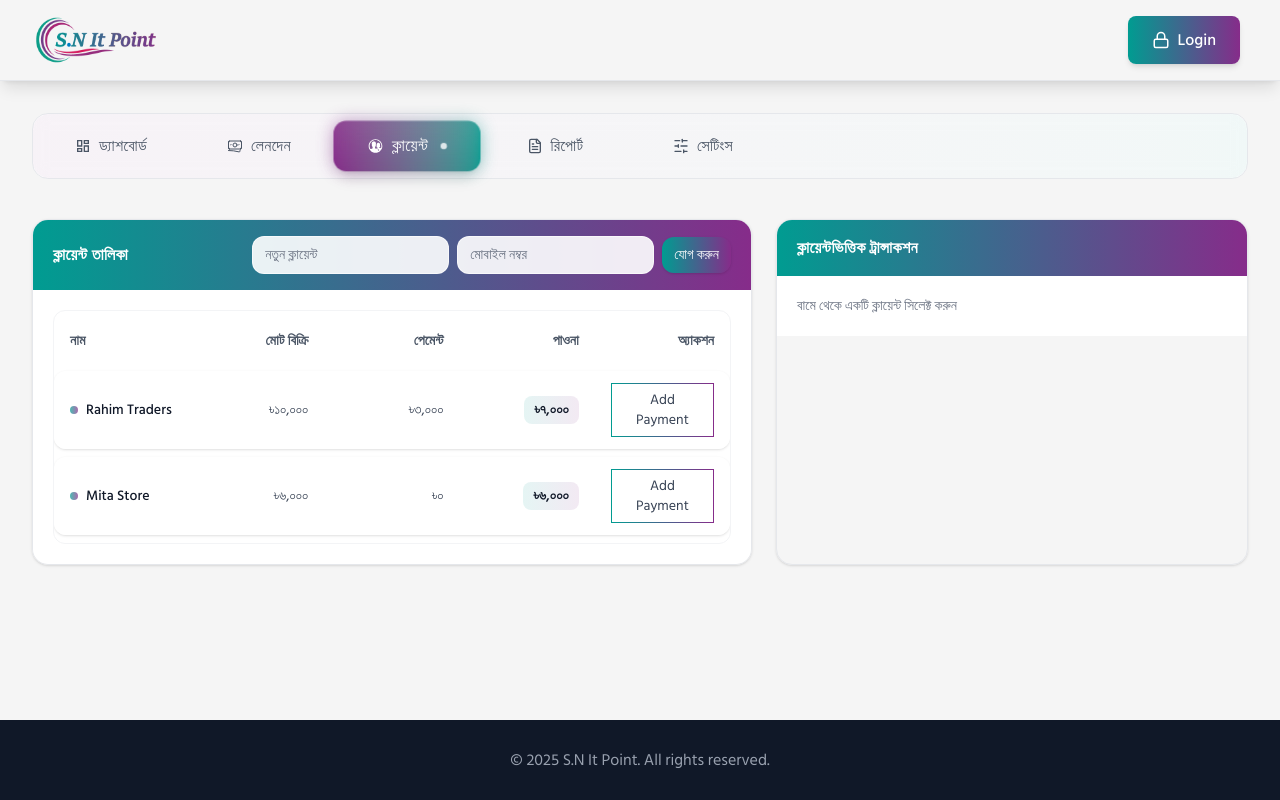
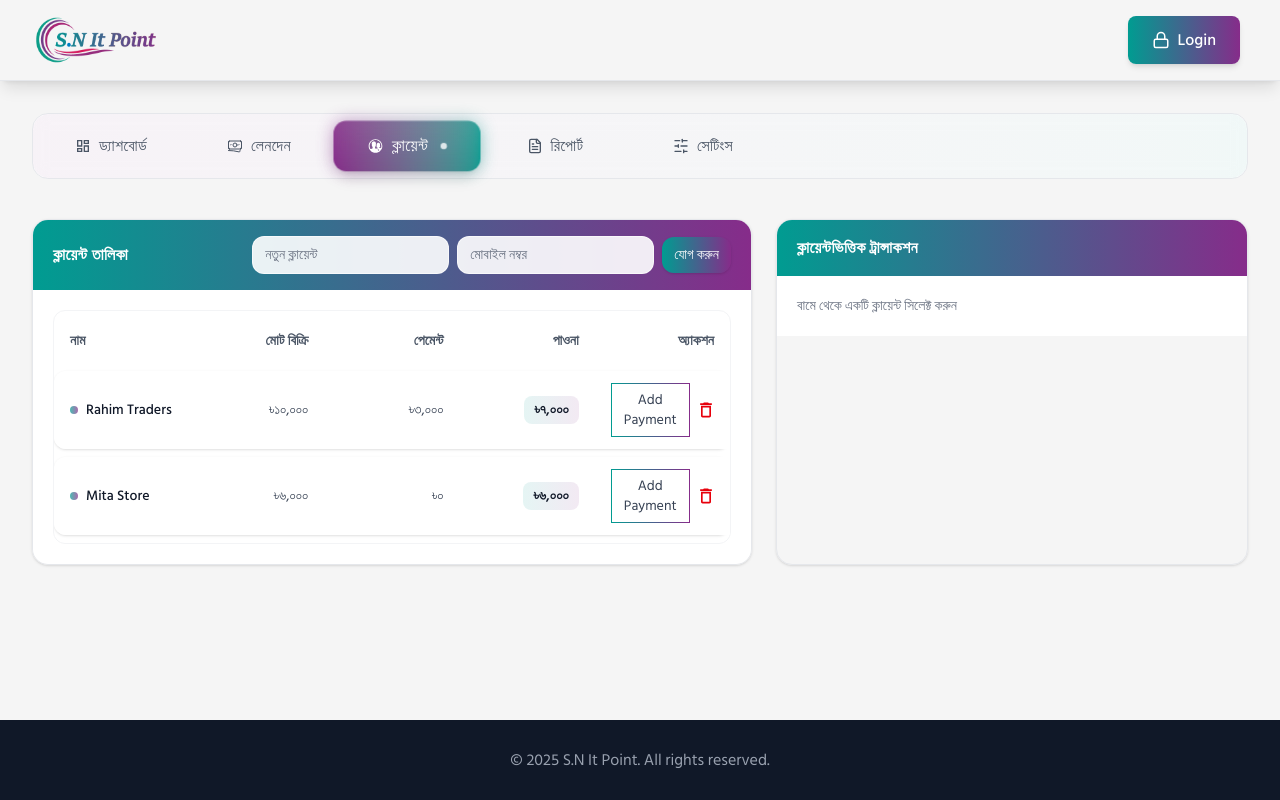
Before and after one commit to nexroxdigital/Nexrox-MBanking-Business-Management-Frontend, a React (Vite) app: page / in a window 1280 px wide. Both pictures are taken after a click on the button "ক্লায়েন্ট". Built offline with nearby package versions, Linux system fonts and the light colour scheme.

Commit message:
add delete alert modal in settings and client's section

```diff
--- a/src/demoPages/Clients.jsx
+++ b/src/demoPages/Clients.jsx
@@ -1,4 +1,6 @@
 import { useEffect, useMemo, useState } from "react";
+import { MdDeleteOutline } from "react-icons/md";
+import Swal from "sweetalert2";
 import { clamp2, computeClientStats, fmtBDT, todayISO, uid } from "./utils";
 
 export default function Clients({ ctx }) {
@@ -113,6 +115,62 @@ export default function Clients({ ctx }) {
     .filter((t) => t.clientId === selected)
     .sort((a, b) => b.date.localeCompare(a.date));
 
+  // delete client handler
+  function deleteClient(clientId) {
+    const client = state.clients.find((c) => c.id === clientId);
+
+    Swal.fire({
+      title: "আপনি কি নিশ্চিত?",
+      text: `${client?.name || "এই ক্লায়েন্ট"} ডিলিট হয়ে যাবে!`,
+      icon: "warning",
+      showCancelButton: true,
+      confirmButtonColor: "#009C91",
+      cancelButtonColor: "#d33",
+      confirmButtonText: "হ্যাঁ, ডিলিট করুন",
+      cancelButtonText: "বাতিল",
+    }).then((result) => {
+      if (result.isConfirmed) {
+        const nextClients = state.clients.filter((c) => c.id !== clientId);
+        const nextTx = state.transactions.map((t) =>
+          t.clientId === clientId
+            ? {
+                ...t,
+                clientId: null,
+                clientName: t.clientName || client?.name || "(Deleted Client)",
+              }
+            : t
+        );
+
+        // log + dispatch
+        const next = {
+          ...state,
+          clients: nextClients,
+          transactions: nextTx,
+          logs: [
+            ...state.logs,
+            {
+              id: uid("log"),
+              ts: new Date().toISOString(),
+              msg: `ক্লায়েন্ট ডিলিট: ${client?.name ?? clientId}`,
+            },
+          ],
+        };
+        dispatch({ type: "SAVE", payload: next });
+
+        // clear selection
+        if (selected === clientId) setSelected(null);
+
+        Swal.fire({
+          title: "ডিলিট হয়েছে!",
+          text: "ক্লায়েন্ট সফলভাবে ডিলিট করা হয়েছে।",
+          icon: "success",
+          showConfirmButton: false,
+          timer: 1500,
+        });
+      }
+    });
+  }
+
   return (
     <section className="grid md:grid-cols-5 gap-6 mt-10">
       {/* Left: Client List */}
@@ -184,6 +242,14 @@ export default function Clients({ ctx }) {
                     />
                     <span className="truncate text-left">{r.name}</span>
                   </button>
+
+                  <button
+                    className="text-red-600 hover:bg-red-50 transition relative flex items-center justify-center"
+                    title="Delete Client"
+                    onClick={() => deleteClient(r.id)}
+                  >
+                    <MdDeleteOutline size={20} />
+                  </button>
                 </div>
 
                 <div className="grid grid-cols-2 gap-3 text-xs mb-3">
@@ -201,7 +267,7 @@ export default function Clients({ ctx }) {
                   </div>
                 </div>
 
-                <div className="flex items-center justify-between">
+                <div className="grid grid-cols-2 gap-3 text-xs">
                   <div>
                     <span className="text-gray-500 block text-xs">পাওনা</span>
                     <span
@@ -313,7 +379,7 @@ export default function Clients({ ctx }) {
                       </span>
                     </td>
 
-                    <td className="py-3 px-4 text-right rounded-r-xl">
+                    <td className="py-3 px-4 text-right rounded-r-xl flex gap-1.5">
                       <button
                         className="px-3 py-1.5 rounded-lg border text-gray-700 hover:bg-white transition relative"
                         onClick={() => openPayModal(r.id)}
@@ -326,6 +392,14 @@ export default function Clients({ ctx }) {
                         }}
                       >
                         Add Payment
+                      </button>
+
+                      <button
+                        className="text-red-600 hover:bg-red-50 transition relative flex items-center justify-center"
+                        onClick={() => deleteClient(r.id)}
+                        title="Delete Client"
+                      >
+                        <MdDeleteOutline size={20} />
                       </button>
                     </td>
                   </tr>
--- a/src/demoPages/Settings.jsx
+++ b/src/demoPages/Settings.jsx
@@ -1,4 +1,5 @@
 import { useEffect, useRef, useState } from "react";
+import Swal from "sweetalert2";
 import { Field } from "./Field";
 import { clamp2, computeBalances, fmtBDT, uid } from "./utils";
 
@@ -84,7 +85,17 @@ export default function Settings({ ctx }) {
   }
 
   function removeNumber(id) {
-    if (!confirm("ডিলিট করবেন?")) return;
+    Swal.fire({
+      title: "আপনি কি নিশ্চিত?",
+      text: "এই নম্বরটি মুছে ফেলা হবে!",
+      icon: "warning",
+      showCancelButton: true,
+      confirmButtonColor: "#009C91",
+      cancelButtonColor: "#d33",
+      confirmButtonText: "হ্যাঁ, ডিলিট করুন",
+      cancelButtonText: "বাতিল",
+    }).then((result) => {
+      if (result.isConfirmed) {
         const next = {
           ...state,
           numbers: state.numbers.filter((n) => n.id !== id),
@@ -97,7 +108,18 @@ export default function Settings({ ctx }) {
             },
           ],
         };
+
         dispatch({ type: "SAVE", payload: next });
+
+        Swal.fire({
+          title: "ডিলিট হয়েছে!",
+          text: "নম্বরটি সফলভাবে ডিলিট করা হয়েছে।",
+          icon: "success",
+          showConfirmButton: false,
+          timer: 1500,
+        });
+      }
+    });
   }
 
   // keep this helper in your component
```
Lines whose indentation alone changed are shown as unchanged.
